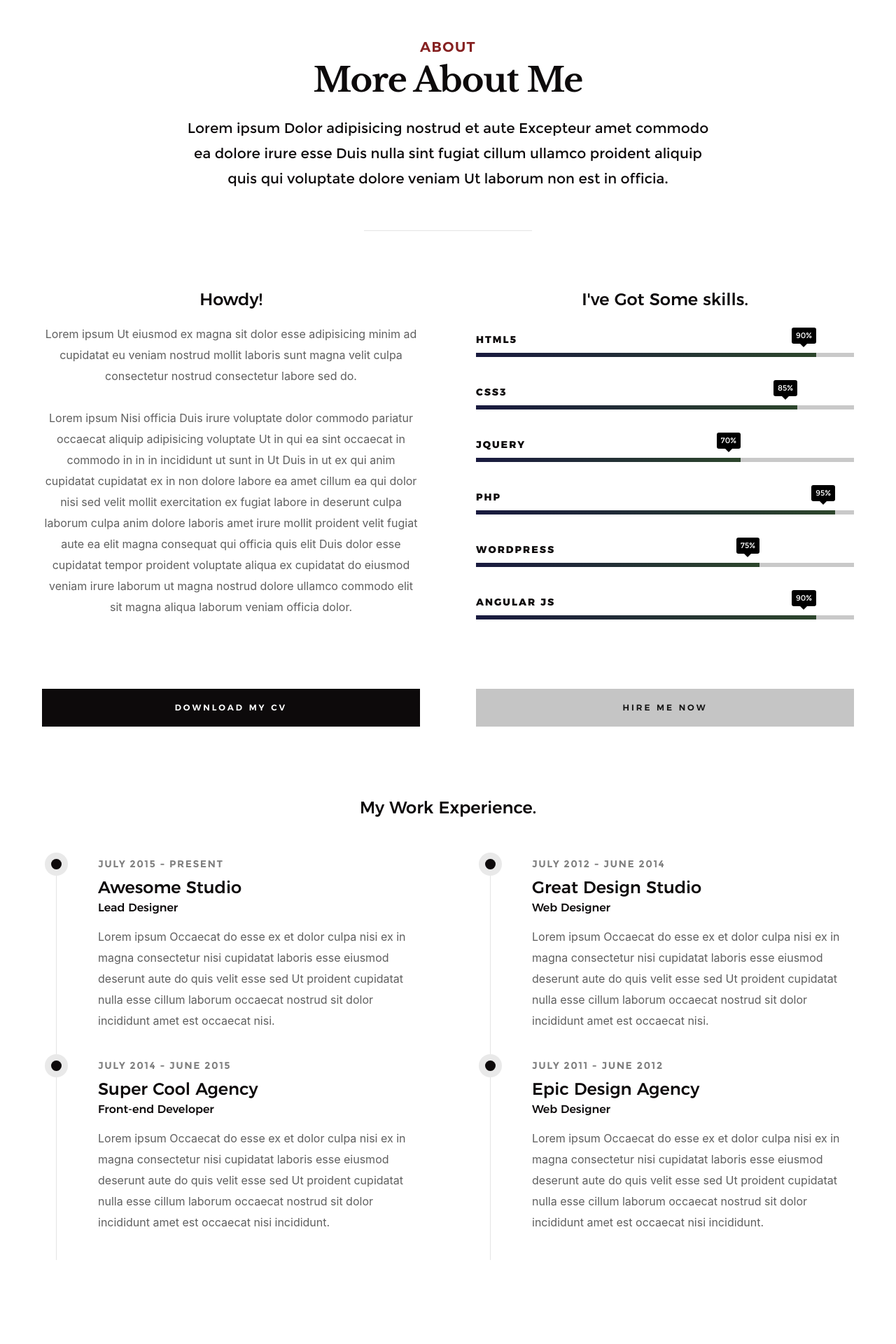
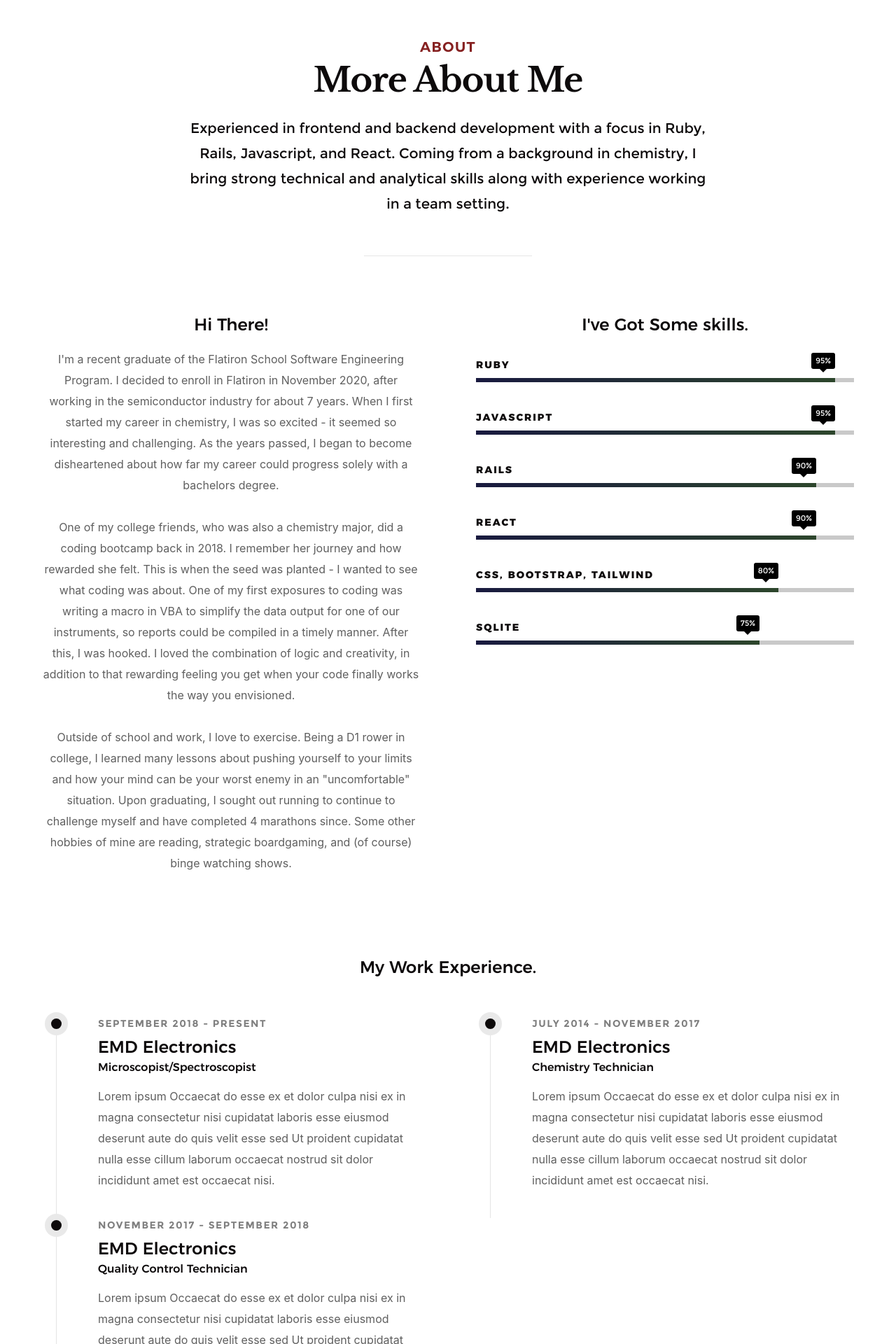
Before and after one commit to abaydar/amanda_baydar_portfolio, a React (Create React App) app: page / in a window 1280 px wide. Shown: the part 880-2800 px from the top of the page at 70% size. Built offline with nearby package versions, Linux system fonts and the light colour scheme.

Commit message:
personalize data

```diff
--- a/src/App.js
+++ b/src/App.js
@@ -6,17 +6,18 @@ import Portfolio from './components/portfolio/portfolio';
 import Footer from './components/footer/footer';
 import Contact from './components/contactus/contactus';
 import Blog from './components/blog/blog';
+import resumeData from './components/resumeData';
 
 function App() {
   return (
     <div className="App">
       <Header />
-      <Home />
+      <Home resumeData={resumeData}/>
       <About />
       <Portfolio />
-      <Footer />
       <Contact />
       <Blog />
+      <Footer />
     </div>
   );
 }
--- a/src/components/Home.js
+++ b/src/components/Home.js
@@ -1,7 +1,8 @@
 import React from 'react'
+import resumeData from './resumeData'
 
 
-function Home(){
+function Home({props}){
 
     return(
         <section id="home" className="s-home page-hero target-section" data-parallax="scroll" data-image-src="images/hero-bg.jpg" data-natural-width={3000} data-natural-height={2000} data-position-y="center">
@@ -11,9 +12,8 @@ function Home(){
             <div className="row home-content__main">
             <h3>Hello There</h3>
             <h1>
-                I am Jonathan Doe. <br />
-                I am a graphic &amp; UI/UX <br />
-                designer based in Somewhere.
+                I am {resumeData.name}. <br />
+                I am a {resumeData.role} based in {resumeData.location}.
             </h1>
             <div className="home-content__buttons">
                 <a href="#works" className="smoothscroll btn btn--stroke">
--- a/src/components/about/about.js
+++ b/src/components/about/about.js
@@ -7,53 +7,48 @@ function About(){
     <div className="col-full text-center">
       <h3>About</h3>
       <h1>More About Me</h1>
-      <p className="lead">Lorem ipsum Dolor adipisicing nostrud et aute Excepteur amet commodo ea dolore irure esse Duis nulla sint fugiat cillum ullamco proident aliquip quis qui voluptate dolore veniam Ut laborum non est in officia.</p>
+      <p className="lead">Experienced in frontend and backend development with a focus in Ruby, Rails, Javascript, and React.  Coming from a background in chemistry, I bring strong technical and analytical skills along with experience working in a team setting.</p>
     </div>
   </div>
   <div className="row about-content">
     <div className="col-six tab-full left">
-      <h3>Howdy!</h3>
-      <p>Lorem ipsum Ut eiusmod ex magna sit dolor esse adipisicing minim ad cupidatat eu veniam nostrud mollit laboris sunt magna velit culpa consectetur nostrud consectetur labore sed do.</p>
+      <h3>Hi There!</h3>
+      <p>I'm a recent graduate of the Flatiron School Software Engineering Program.  I decided to enroll in Flatiron in November 2020, after working in the semiconductor industry for about 7 years.  When I first started my career in chemistry, I was so excited - it seemed so interesting and challenging.  As the years passed, I began to become disheartened about how far my career could progress solely with a bachelors degree.</p>
       <p>
-        Lorem ipsum Nisi officia Duis irure voluptate dolor commodo pariatur occaecat aliquip adipisicing voluptate Ut in qui ea sint occaecat in commodo in in in incididunt ut sunt in Ut Duis in ut ex qui anim cupidatat cupidatat ex in non dolore labore ea amet cillum ea qui dolor nisi sed velit mollit exercitation ex fugiat labore in deserunt culpa laborum culpa anim dolore laboris amet irure mollit proident velit fugiat aute ea elit magna consequat qui officia quis elit Duis dolor esse cupidatat tempor proident voluptate aliqua ex cupidatat do eiusmod veniam irure laborum ut magna nostrud dolore ullamco commodo elit sit magna aliqua laborum veniam officia dolor.
+        One of my college friends, who was also a chemistry major, did a coding bootcamp back in 2018.  I remember her journey and how rewarded she felt.  This is when the seed was planted - I wanted to see what coding was about.  One of my first exposures to coding was writing a macro in VBA to simplify the data output for one of our instruments, so reports could be compiled in a timely manner.  After this, I was hooked. I loved the combination of logic and creativity, in addition to that rewarding feeling you get when your code finally works the way you envisioned.
+      </p>
+      <p>
+        Outside of school and work, I love to exercise.  Being a D1 rower in college, I learned many lessons about pushing yourself to your limits and how your mind can be your worst enemy in an "uncomfortable" situation.  Upon graduating, I sought out running to continue to challenge myself and have completed 4 marathons since.  Some other hobbies of mine are reading, strategic boardgaming, and (of course) binge watching shows.
       </p>
     </div>
     <div className="col-six tab-full right">
       <h3>I've Got Some skills.</h3>
       <ul className="skill-bars">
         <li>
-          <div className="progress percent90"><span>90%</span></div>
-          <strong>HTML5</strong>
-        </li>
-        <li>
-          <div className="progress percent85"><span>85%</span></div>
-          <strong>CSS3</strong>
-        </li>
-        <li>
-          <div className="progress percent70"><span>70%</span></div>
-          <strong>JQuery</strong>
+          <div className="progress percent95"><span>95%</span></div>
+          <strong>Ruby</strong>
         </li>
         <li>
           <div className="progress percent95"><span>95%</span></div>
-          <strong>PHP</strong>
+          <strong>JavaScript</strong>
+        </li>
+        <li>
+          <div className="progress percent90"><span>90%</span></div>
+          <strong>Rails</strong>
+        </li>
+        <li>
+          <div className="progress percent90"><span>90%</span></div>
+          <strong>React</strong>
+        </li>
+        <li>
+          <div className="progress percent80"><span>80%</span></div>
+          <strong>CSS, bootstrap, tailwind</strong>
         </li>
         <li>
           <div className="progress percent75"><span>75%</span></div>
-          <strong>Wordpress</strong>
-        </li>
-        <li>
-          <div className="progress percent90"><span>90%</span></div>
-          <strong>Angular JS</strong>
+          <strong>SQLite</strong>
         </li>
       </ul>
-    </div>
-  </div>
-  <div className="row about-content about-content--buttons">
-    <div className="col-six tab-full left">
-      <a href="#0" className="btn btn--primary full-width">Download My CV</a>
-    </div>
-    <div className="col-six tab-full right">
-      <a href="#0" className="btn full-width">Hire Me Now</a>
     </div>
   </div>
   <div className="row about-content about-content--timeline">
@@ -65,9 +60,9 @@ function About(){
         <div className="timeline__block">
           <div className="timeline__bullet" />
           <div className="timeline__header">
-            <p className="timeline__timeframe">July 2015 - Present</p>
-            <h3>Awesome Studio</h3>
-            <h5>Lead Designer</h5>
+            <p className="timeline__timeframe">September 2018 - Present</p>
+            <h3>EMD Electronics</h3>
+            <h5>Microscopist/Spectroscopist</h5>
           </div>
           <div className="timeline__desc">
             <p>Lorem ipsum Occaecat do esse ex et dolor culpa nisi ex in magna consectetur nisi cupidatat laboris esse eiusmod deserunt aute do quis velit esse sed Ut proident cupidatat nulla esse cillum laborum occaecat nostrud sit dolor incididunt amet est occaecat nisi.</p>
@@ -76,9 +71,9 @@ function About(){
         <div className="timeline__block">
           <div className="timeline__bullet" />
           <div className="timeline__header">
-            <p className="timeline__timeframe">July 2014 - June 2015</p>
-            <h3>Super Cool Agency</h3>
-            <h5>Front-end Developer</h5>
+            <p className="timeline__timeframe">November 2017 - September 2018</p>
+            <h3>EMD Electronics</h3>
+            <h5>Quality Control Technician</h5>
           </div>
           <div className="timeline__desc">
             <p>Lorem ipsum Occaecat do esse ex et dolor culpa nisi ex in magna consectetur nisi cupidatat laboris esse eiusmod deserunt aute do quis velit esse sed Ut proident cupidatat nulla esse cillum laborum occaecat nostrud sit dolor incididunt amet est occaecat nisi incididunt.</p>
@@ -91,23 +86,12 @@ function About(){
         <div className="timeline__block">
           <div className="timeline__bullet" />
           <div className="timeline__header">
-            <p className="timeline__timeframe">July 2012 - June 2014</p>
-            <h3>Great Design Studio</h3>
-            <h5>Web Designer</h5>
+            <p className="timeline__timeframe">July 2014 - November 2017</p>
+            <h3>EMD Electronics</h3>
+            <h5>Chemistry Technician</h5>
           </div>
           <div className="timeline__desc">
             <p>Lorem ipsum Occaecat do esse ex et dolor culpa nisi ex in magna consectetur nisi cupidatat laboris esse eiusmod deserunt aute do quis velit esse sed Ut proident cupidatat nulla esse cillum laborum occaecat nostrud sit dolor incididunt amet est occaecat nisi.</p>
-          </div>
-        </div>
-        <div className="timeline__block">
-          <div className="timeline__bullet" />
-          <div className="timeline__header">
-            <p className="timeline__timeframe">July 2011 - June 2012</p>
-            <h3>Epic Design Agency</h3>
-            <h5>Web Designer</h5>
-          </div>
-          <div className="timeline__desc">
-            <p>Lorem ipsum Occaecat do esse ex et dolor culpa nisi ex in magna consectetur nisi cupidatat laboris esse eiusmod deserunt aute do quis velit esse sed Ut proident cupidatat nulla esse cillum laborum occaecat nostrud sit dolor incididunt amet est occaecat nisi incididunt.</p>
           </div>
         </div>
       </div>
--- /dev/null
+++ b/src/components/resumeData.js
@@ -0,0 +1,6 @@
+let resumeData = {
+    "name": "Amanda Baydar",
+    "role": "Full Stack Web Developer",
+    "location": "Somerville, NJ"
+    }
+  export default resumeData
```
